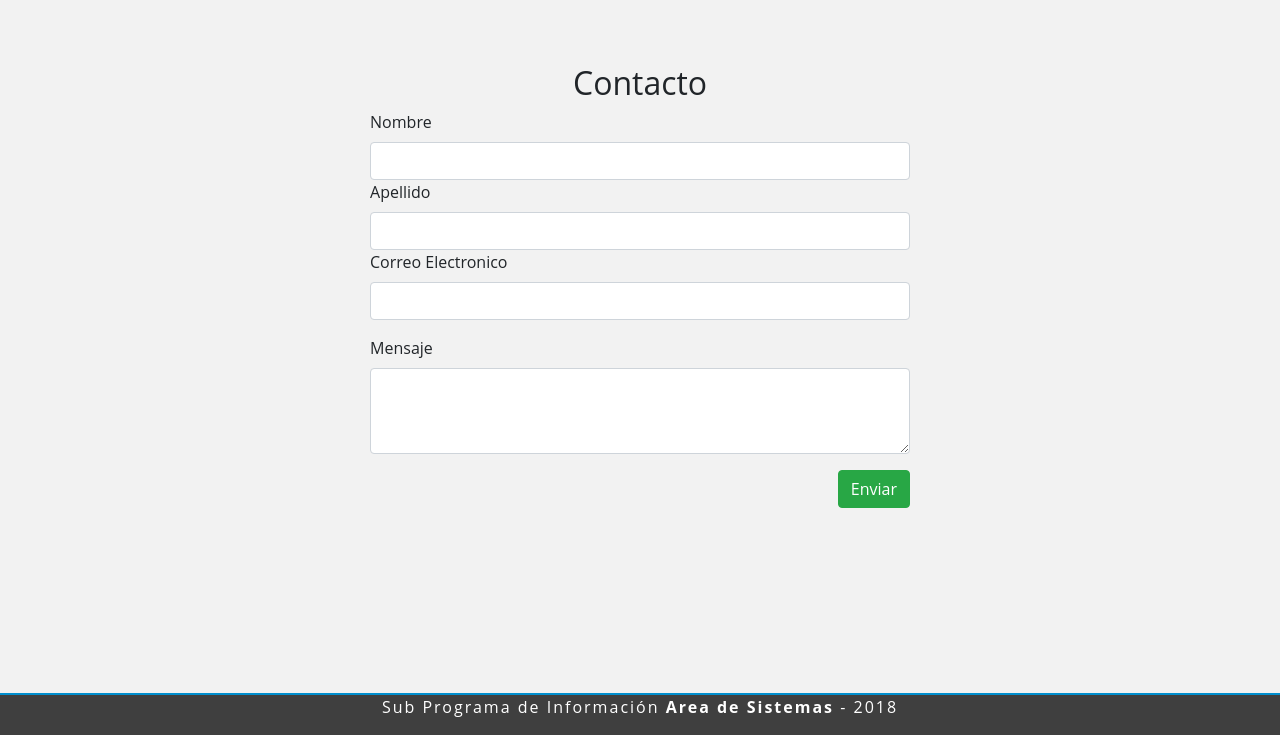
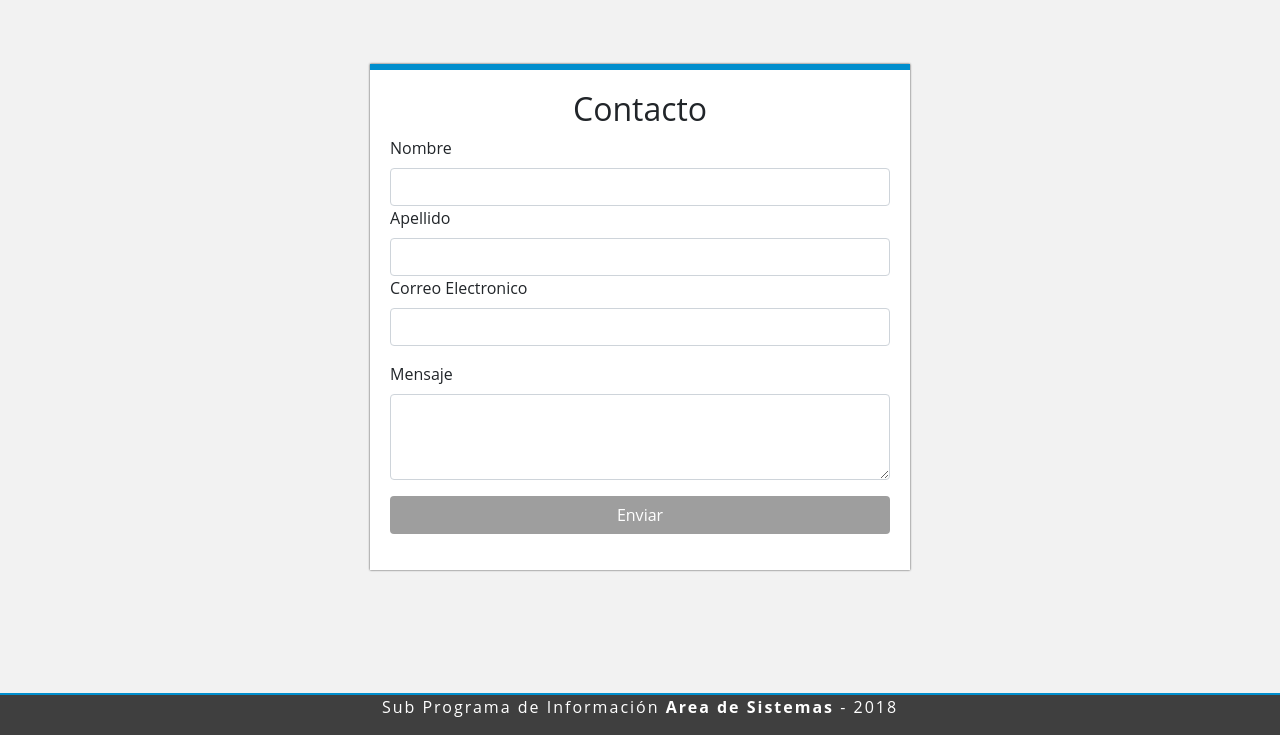
Before and after one commit to lcassettai/irupe, a CodeIgniter app: page /database/index.php/contacto in a window 1280 px wide. Shown: the part 65-800 px from the top of the page. Run offline with CodeIgniter, Linux system fonts and the light colour scheme; data that the repository does not hold is empty; some libraries are stand-ins or nearby versions.

Commit message:
Cambio de estilo en el formulario de contacto

```diff
--- a/application/controllers/Contacto.php
+++ b/application/controllers/Contacto.php
@@ -10,5 +10,9 @@
 			$this->load->view('contacto/index');
 			$this->load->view('templates/footer');
 		}
+
+		public function enviar(){
+			echo "Enviado correctamente";
+		}
 	}
 ?>
--- a/application/views/contacto/index.php
+++ b/application/views/contacto/index.php
@@ -10,7 +10,7 @@
 		<section id="form-contacto">
 		<h2 class='text-center'>Contacto</h2>
 			<?php echo validation_errors(); ?>
-			<?php echo form_open('news/create'); ?>
+			<?php echo form_open('Contacto/enviar'); ?>
 				<div class="form-group">
 				    <label for="nombre">Nombre</label>
 				    <input type="text" class="form-control" id="nombre" aria-describedby="emailHelp" >
@@ -26,7 +26,7 @@
 				    <label for="mensaje">Mensaje</label>
 				    <textarea class="form-control" id="mensaje" rows="3"></textarea>
 				  </div>
-				  <button type="submit" class="btn btn-success float-right">Enviar</button>
+				  <button type="submit" class="btn btn-contacto-per btn-block">Enviar</button>
 			</form>
 		</section>
 		</div>
--- a/assets/css/layout.css
+++ b/assets/css/layout.css
@@ -50,7 +50,22 @@ footer{
 }
 
 #form-contacto{
-    margin-top:10%;
+	-webkit-box-shadow: 0px 0px 2px 0px rgba(0,0,0,0.75);
+	-moz-box-shadow: 0px 0px 2px 0px rgba(0,0,0,0.75);
+	box-shadow: 0px 0px 2px 0px rgba(0,0,0,0.75);
+  background:#ffffff;
+  padding:20px;
+  margin-top:10%;
+	border-top:6px solid #008ecd;
+}
+
+.btn-contacto-per{
+	background: #9e9e9e;
+  color: white;
+}
+
+.btn-contacto-per:hover{
+	background: #008ecd;
 }
 
 #barra-superior{
```
